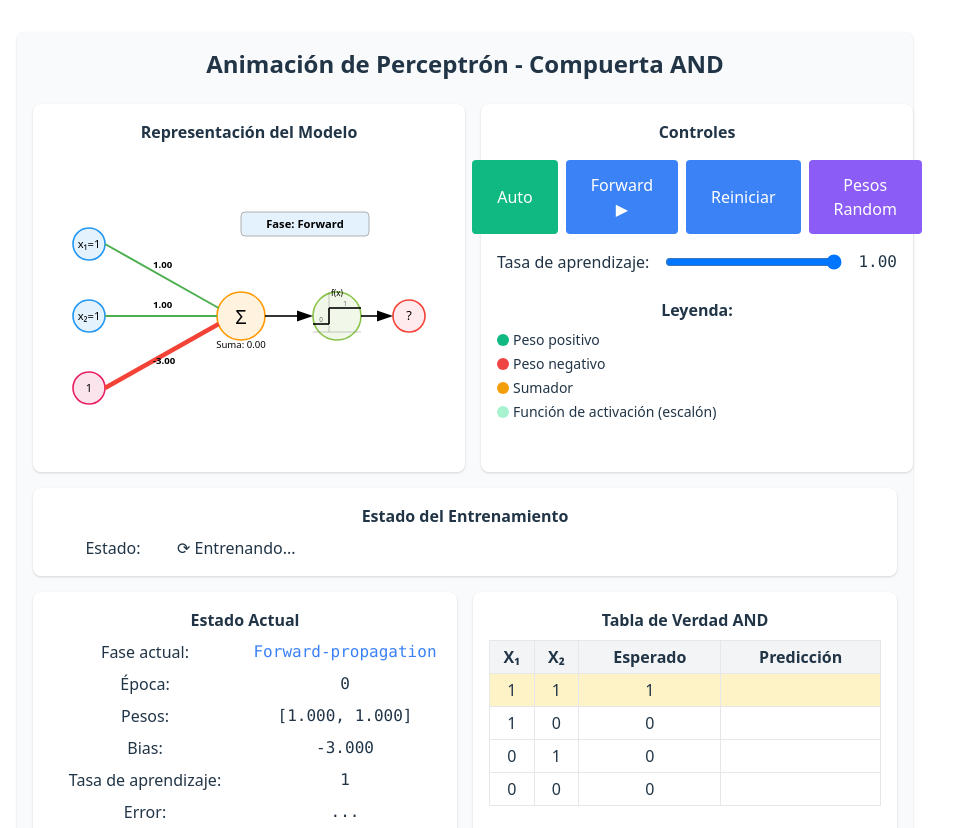
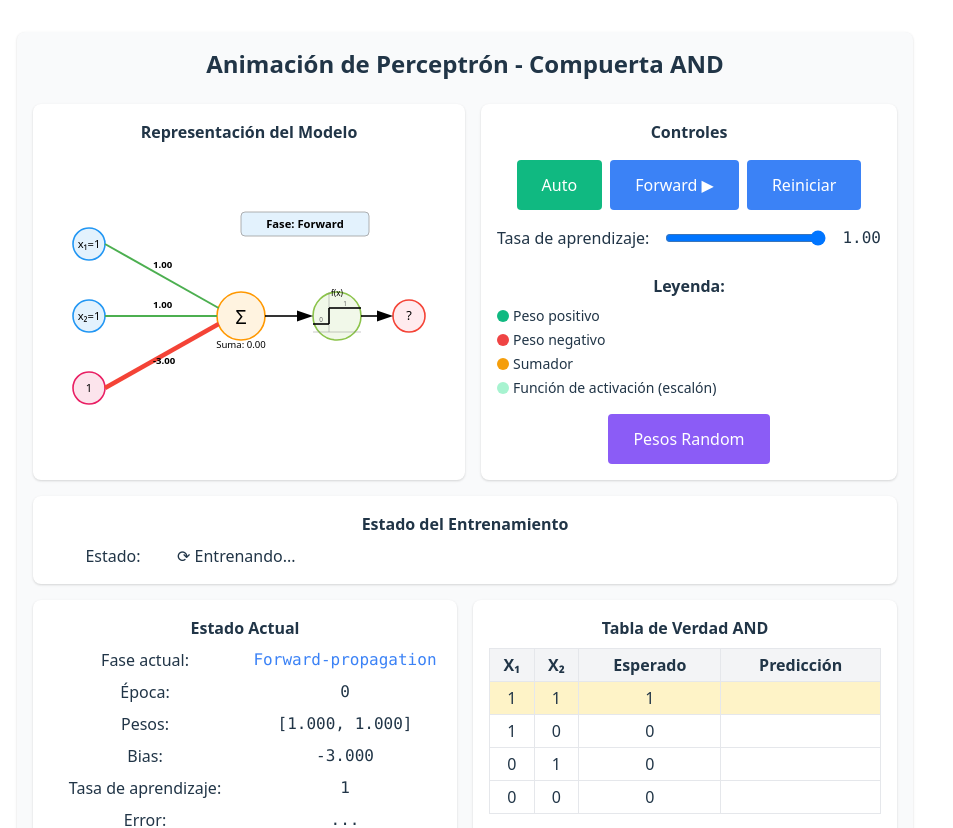
Before and after one commit to AntonioEscamilla/perceptron-visualization, a React (Vite) app: page / in a window 1280 px wide. Shown: the top 828 px of the page, without its empty margins (175-1128 px from the left). Built offline with nearby package versions, Linux system fonts and the light colour scheme.

Commit message:
Update PerceptronNetworkAnimation.tsx

```diff
--- a/src/components/PerceptronNetworkAnimation.tsx
+++ b/src/components/PerceptronNetworkAnimation.tsx
@@ -389,7 +389,7 @@ const PerceptronNetworkAnimation = () => {
             </button>
             <button
               onClick={trainStep}
-              className={`px-6 py-3 rounded ${phase === 'feedforward' ? 'bg-blue-500 hover:bg-blue-600' : 'bg-red-500 hover:bg-red-600'} text-white`}
+              className={`px-6 py-3 rounded ${phase === 'feedforward' ? 'bg-blue-500 hover:bg-blue-600' : 'bg-orange-500 hover:bg-orange-600'} text-white`}
               disabled={isRunning || isComplete}
             >
               {phase === 'feedforward' ? 'Forward ▶' : 'Backprop ◀'}
@@ -399,13 +399,6 @@ const PerceptronNetworkAnimation = () => {
               className="px-6 py-3 rounded bg-blue-500 hover:bg-blue-600 text-white"
             >
               Reiniciar
-            </button>
-            {/* Nuevo botón para generación de pesos aleatorios */}
-            <button
-              onClick={randomizeWeights}
-              className="px-6 py-3 rounded bg-purple-500 hover:bg-purple-600 text-white"
-            >
-              Pesos Random
             </button>
           </div>
 
@@ -431,6 +424,16 @@ const PerceptronNetworkAnimation = () => {
               <li className="flex items-center mb-1"><span className="inline-block w-3 h-3 bg-yellow-500 rounded-full mr-1"></span> Sumador</li>
               <li className="flex items-center mb-1"><span className="inline-block w-3 h-3 bg-green-200 rounded-full mr-1"></span> Función de activación (escalón)</li>
             </ul>
+
+            <div className="mt-4 flex justify-center">
+              <button
+                onClick={randomizeWeights}
+                className="px-6 py-3 rounded bg-purple-500 hover:bg-purple-600 text-white"
+              >
+                Pesos Random
+              </button>
+            </div>
+
           </div>
         </div>
       </div>
```
